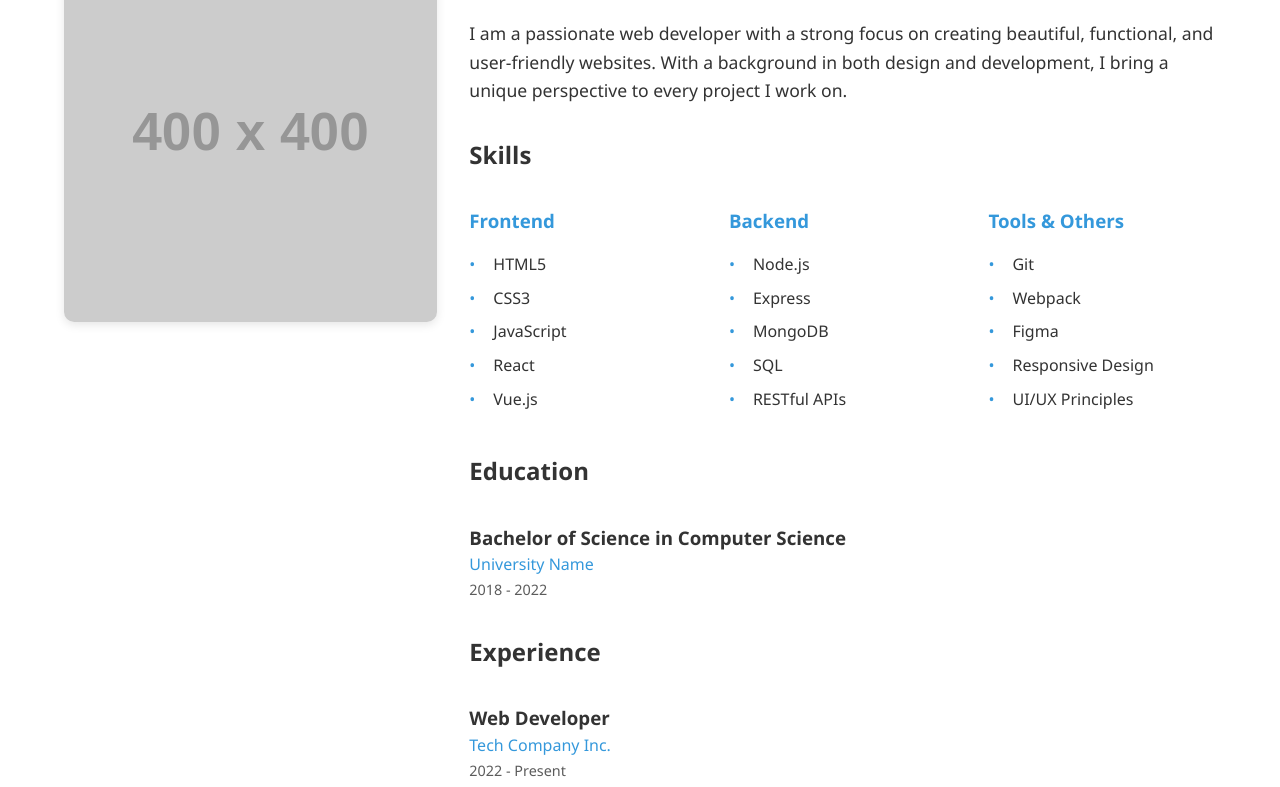
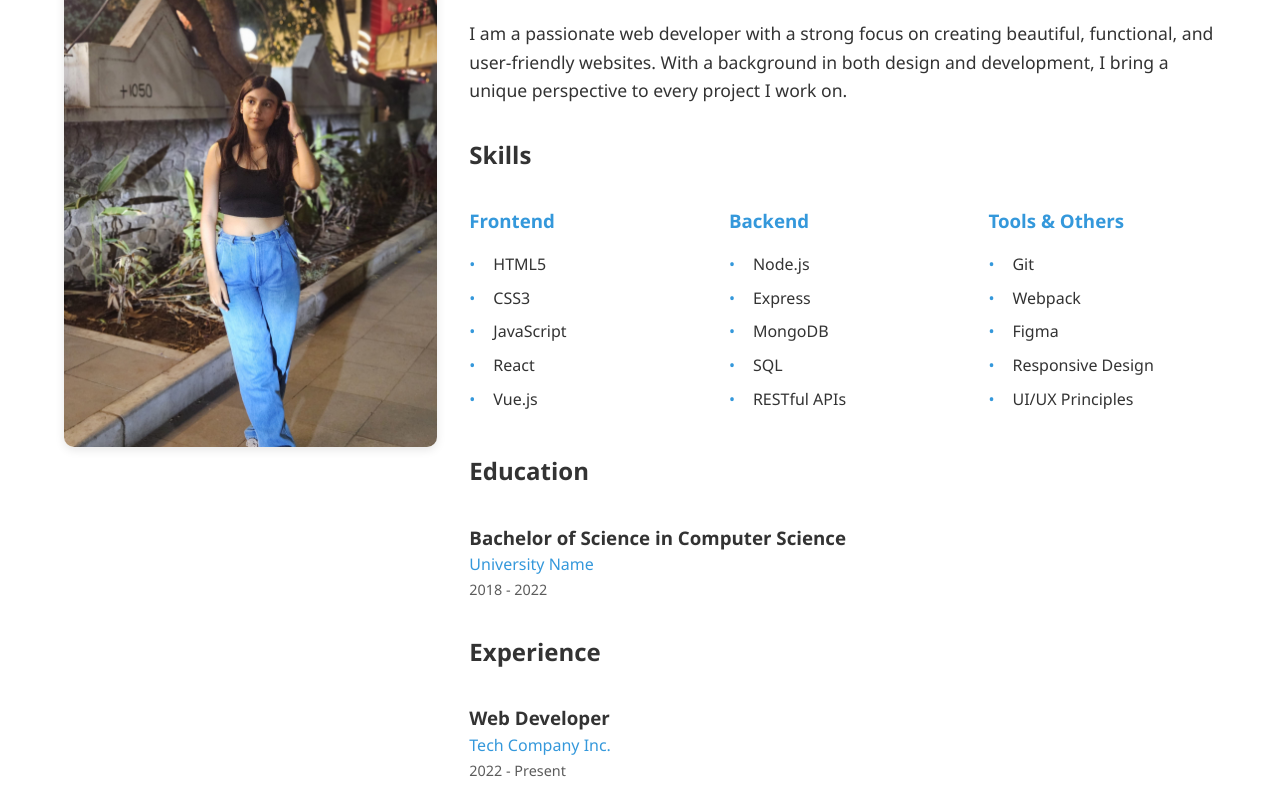
Before and after one commit to Shrav-HD/Its-goxd, a plain HTML site: page about.html in a window 1280 px wide. Shown: the part 179-966 px from the top of the page. Drawn offline with Linux system fonts and the light colour scheme; placeholder pictures from the web are drawn by us.

Commit message:
Update about.html

```diff
--- a/about.html
+++ b/about.html
@@ -29,7 +29,7 @@
         <section class="about-section">
             <div class="about-container">
                 <div class="about-image">
-                    <img src="https://via.placeholder.com/400x400" alt="Profile Picture">
+                    <img src="images/PhotoS.jpg" alt="Profile Picture">
                 </div>
                 <div class="about-content">
                     <h1>About Me</h1>
```
